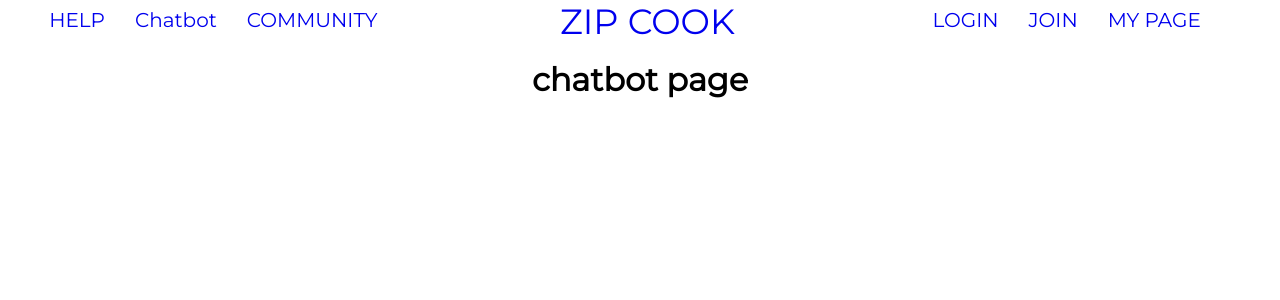
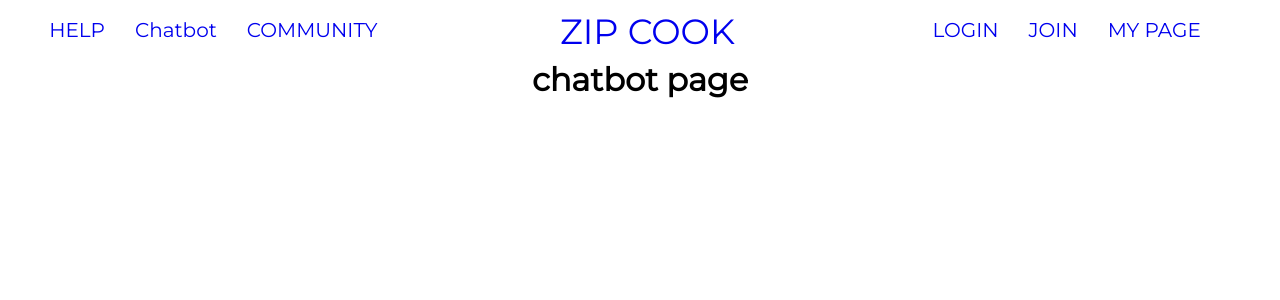
Before and after one commit to Dr-CheopCheop/ZIP-COOK_Front, a React (Create React App) app: page /chatbot in a window 1280 px wide. Shown: the top 300 px of the page. Built offline with nearby package versions, Linux system fonts and the light colour scheme.

Commit message:
fix: NavbarStyle

```diff
--- a/src/components/Navbar/NavbarStyle.ts
+++ b/src/components/Navbar/NavbarStyle.ts
@@ -4,11 +4,17 @@ import Colors from "../Styles/Colors";
 import Frames from "../Styles/Frames";
 
 export const Header = styled.header`
+  /* position: fixed;  메인화면 기획에따라 바꿀예정 */
+  position: relative;
   width: 100%;
   height: ${Frames.navbar_height};
+  align-items: center;
 `;
 
 export const Nav = styled.nav`
+  position: absolute;
+  top: 50%;
+  transform: translateY(-50%);
   width: 100%;
   align-items: center;
   text-align: center;
```
Also changed, not shown: 1 other file (tests, documents, lock files or other folders).
